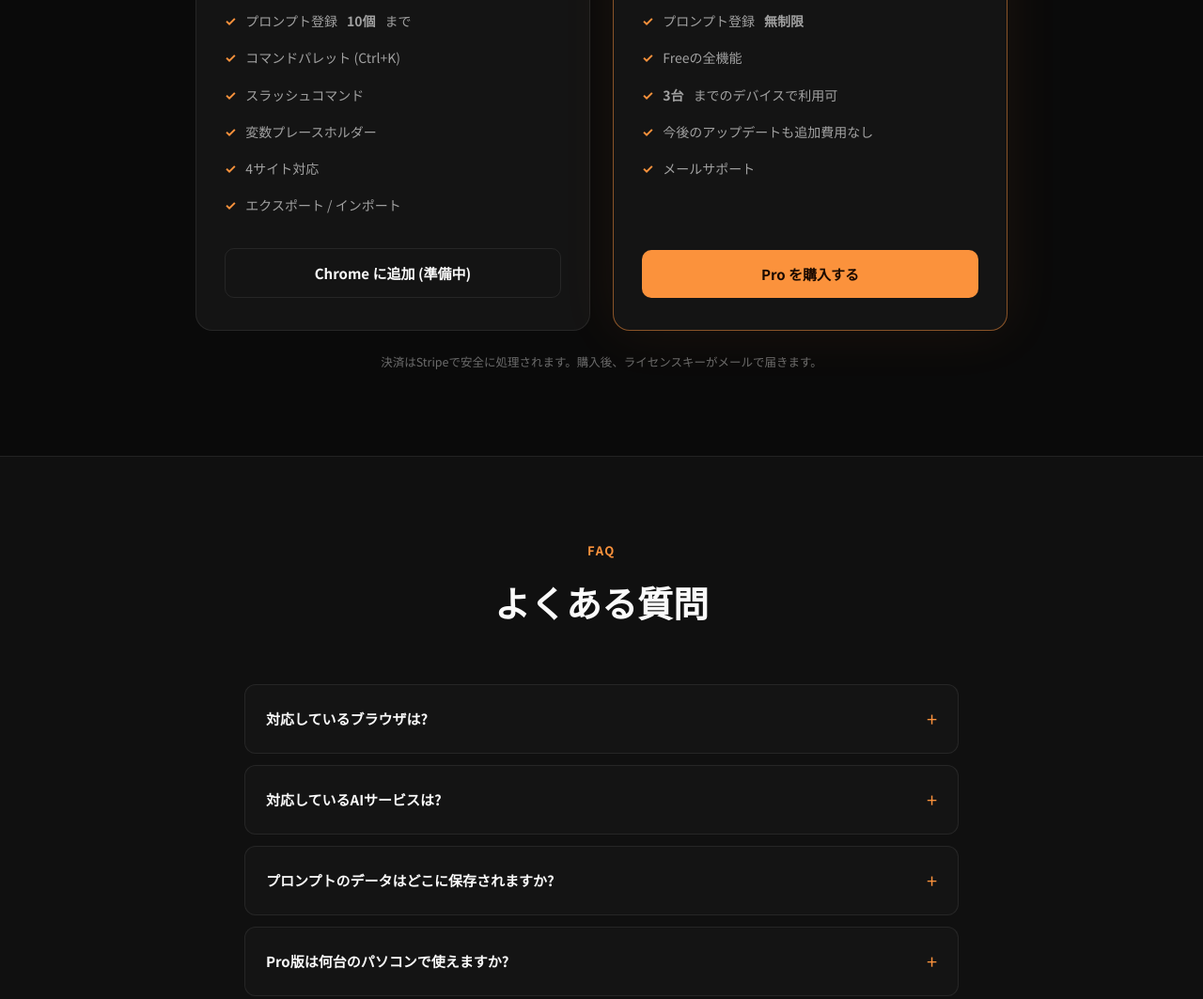
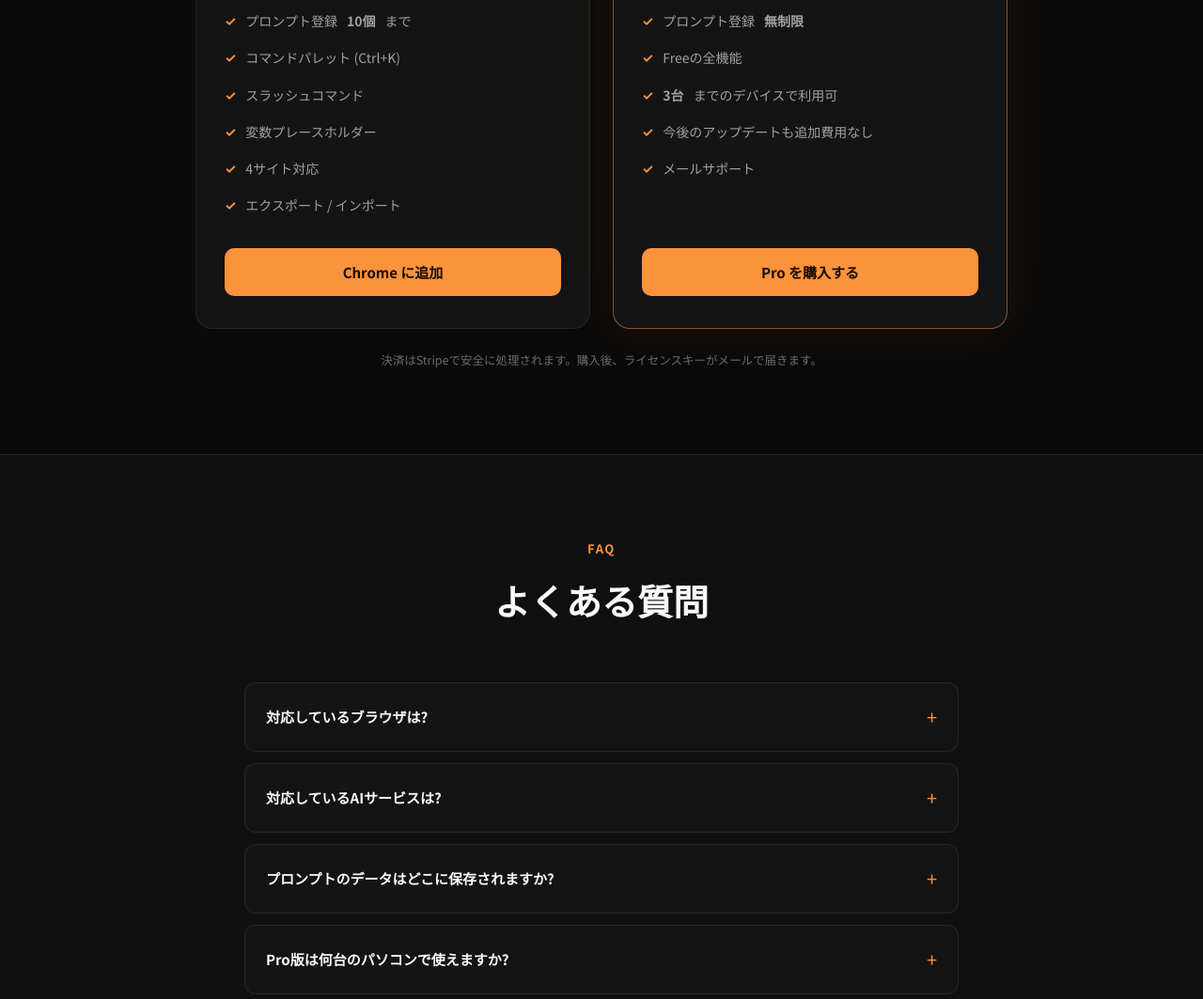
Before and after one commit to eeeme/promptly-lp, a plain HTML site: page index.html in a window 1280 px wide. Shown: the part 3477-4540 px from the top of the page at 94% size. Drawn offline with Linux system fonts and the light colour scheme.

Commit message:
Update index.html

```diff
--- a/index.html
+++ b/index.html
@@ -222,7 +222,7 @@
           <li>エクスポート / インポート</li>
         </ul>
         <!-- CHROME_STORE_URL: 公開後に差し替え -->
-        <a class="btn btn-ghost" href="#" onclick="alert('Chrome Web Store 公開準備中です。もうしばらくお待ちください。'); return false;">Chrome に追加 (準備中)</a>
+        <a class="btn btn-primary" href="https://chromewebstore.google.com/detail/promptly/jfmgmnmdlcplencoadcjlpgldnhkhlod" target="_blank" rel="noopener">Chrome に追加</a>
       </div>
       <div class="plan pro">
         <div class="ribbon">おすすめ</div>
```
